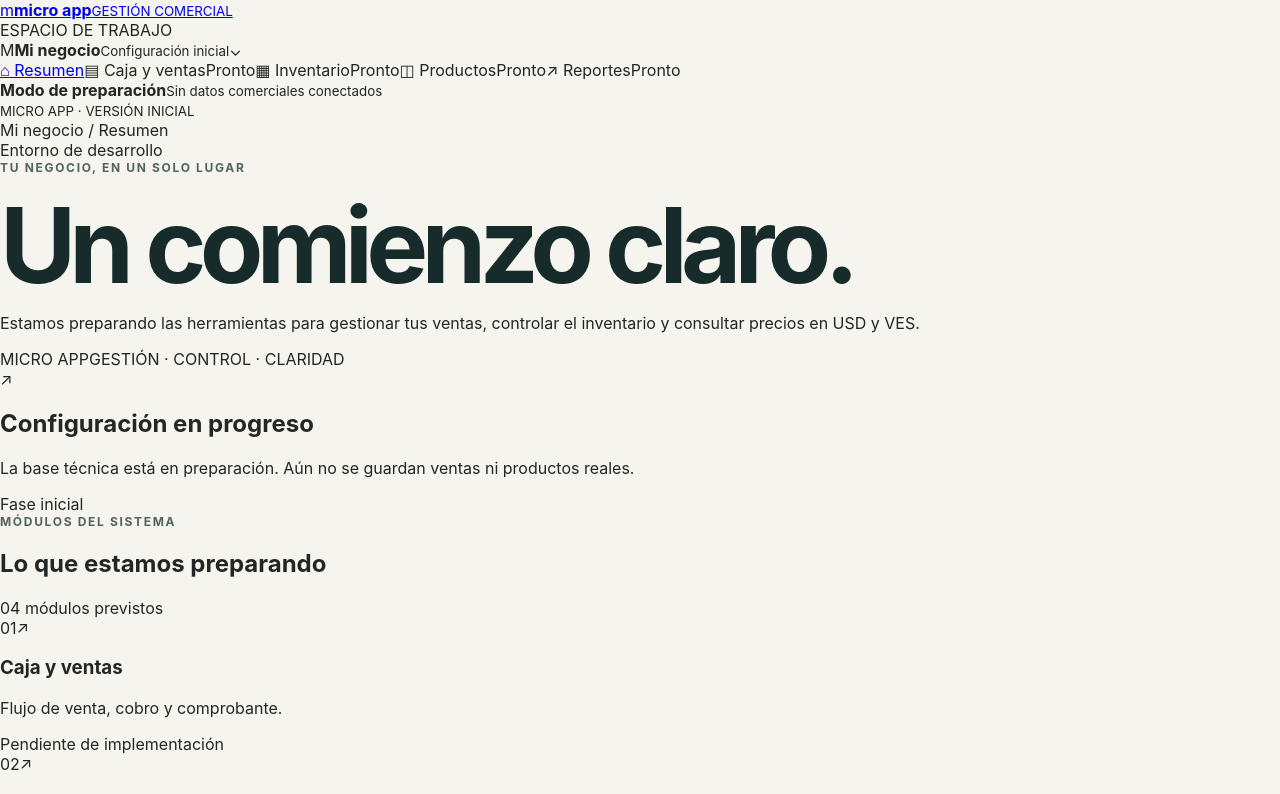
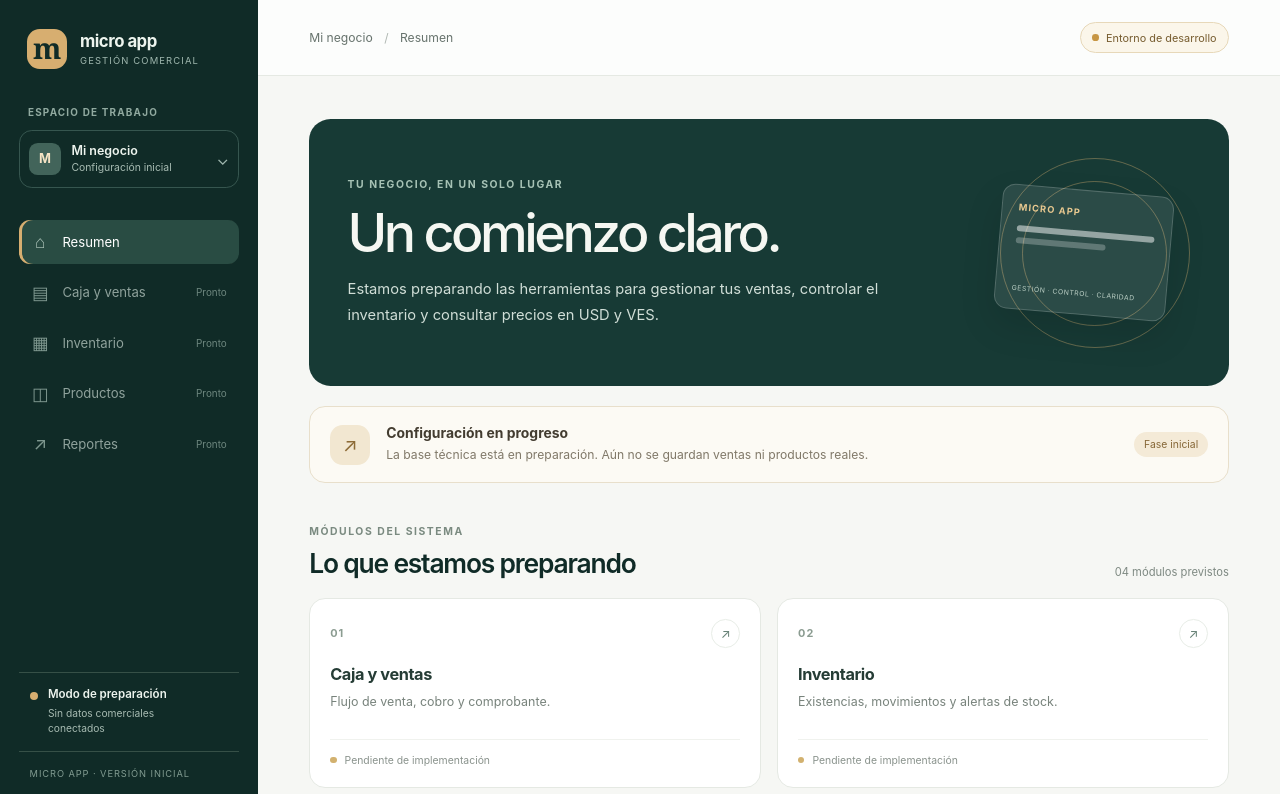
Before and after one commit to BTF14/Micro-app, a React (Vite) app in the folder apps/web/: page / in a window 1280 px wide. Shown: the top 794 px of the page. Built offline with nearby package versions, Linux system fonts and the light colour scheme.

Commit message:
style(web): make dashboard shell responsive

```diff
--- a/apps/web/src/styles.css
+++ b/apps/web/src/styles.css
@@ -1,18 +1,23 @@
 :root {
   color-scheme: light;
   font-family: Inter, ui-sans-serif, system-ui, -apple-system, BlinkMacSystemFont, "Segoe UI", sans-serif;
-  color: #222624;
-  background: #f5f4ef;
+  color: #202b29;
+  background: #f6f7f4;
   font-synthesis: none;
   text-rendering: optimizeLegibility;
   -webkit-font-smoothing: antialiased;
-  --petrol: #172b2a;
-  --gold: #d6a85f;
-  --paper: #f5f4ef;
-  --ink: #222624;
+  --petrol: #173a35;
+  --petrol-dark: #102b27;
+  --gold: #d7ae70;
+  --paper: #f6f7f4;
+  --ink: #202b29;
+  --muted: #77817c;
+  --line: #e5e9e3;
 }
 
 * { box-sizing: border-box; }
+
+html { min-width: 320px; scroll-behavior: smooth; }
 
 body {
   min-width: 320px;
@@ -21,72 +26,272 @@ body {
   background: var(--paper);
 }
 
-.shell {
-  display: flex;
+button, a { font: inherit; }
+
+a { color: inherit; text-decoration: none; }
+
+.app-shell {
+  display: grid;
+  grid-template-columns: 258px minmax(0, 1fr);
   min-height: 100vh;
-  flex-direction: column;
-  justify-content: space-between;
-  padding: clamp(1.5rem, 6vw, 5rem);
 }
 
-.intro {
-  width: min(100%, 48rem);
-  margin: auto 0;
+.sidebar {
+  position: sticky;
+  top: 0;
+  display: flex;
+  height: 100vh;
+  min-height: 620px;
+  flex-direction: column;
+  padding: 1.8rem 1.2rem 1.3rem;
+  color: #edf4ee;
+  background: var(--petrol-dark);
 }
 
-.eyebrow {
-  margin: 0 0 1.25rem;
-  color: #52625e;
-  font-size: 0.75rem;
-  font-weight: 700;
-  letter-spacing: 0.14em;
+.brand {
+  display: flex;
+  align-items: center;
+  gap: 0.8rem;
+  padding: 0 0.5rem 2.3rem;
 }
 
-h1 {
-  margin: 0;
-  color: var(--petrol);
-  font-size: clamp(3rem, 10vw, 6.5rem);
-  letter-spacing: -0.065em;
-  line-height: 0.98;
+.brand-mark {
+  display: grid;
+  width: 2.5rem;
+  height: 2.5rem;
+  place-items: center;
+  border-radius: 0.8rem;
+  color: var(--petrol-dark);
+  background: var(--gold);
+  font-family: Georgia, serif;
+  font-size: 1.8rem;
+  font-weight: 700;
+  line-height: 1;
 }
 
-.lead {
-  max-width: 38rem;
-  margin: 1.5rem 0;
-  font-size: clamp(1.1rem, 2.8vw, 1.45rem);
-  line-height: 1.55;
+.brand strong, .brand small, .workspace strong, .workspace small,
+.connection-indicator strong, .connection-indicator small {
+  display: block;
 }
 
-.status {
+.brand strong { font-size: 1.05rem; letter-spacing: -0.03em; }
+.brand small { margin-top: 0.25rem; color: #9fb7ae; font-size: 0.59rem; letter-spacing: 0.12em; }
+
+.workspace-label {
+  padding: 0 0.55rem;
+  color: #91aaa0;
+  font-size: 0.62rem;
+  font-weight: 700;
+  letter-spacing: 0.12em;
+}
+
+.workspace {
+  display: flex;
+  align-items: center;
+  gap: 0.65rem;
+  margin-top: 0.75rem;
+  padding: 0.75rem 0.55rem;
+  border: 1px solid #36564f;
+  border-radius: 0.8rem;
+}
+
+.workspace-avatar {
+  display: grid;
+  width: 2rem;
+  height: 2rem;
+  flex: 0 0 auto;
+  place-items: center;
+  border-radius: 0.55rem;
+  color: #f6e4c5;
+  background: #42645a;
+  font-size: 0.8rem;
+  font-weight: 700;
+}
+
+.workspace strong { font-size: 0.78rem; font-weight: 600; }
+.workspace small { margin-top: 0.2rem; color: #a7bbb2; font-size: 0.65rem; }
+.workspace-chevron { margin-left: auto; color: #9fb7ae; }
+
+.side-nav { display: grid; gap: 0.35rem; margin-top: 2rem; }
+
+.nav-item {
+  display: flex;
+  min-height: 2.8rem;
+  align-items: center;
+  gap: 0.8rem;
+  padding: 0.65rem 0.75rem;
+  border-radius: 0.7rem;
+  color: #c0d0c9;
+  font-size: 0.82rem;
+}
+
+.nav-item.active {
+  color: #fff;
+  background: #294c43;
+  box-shadow: inset 3px 0 0 var(--gold);
+}
+
+.nav-symbol { width: 1.15rem; color: #a8c0b6; font-size: 1.1rem; text-align: center; }
+.nav-lock { margin-left: auto; color: #91aaa0; font-size: 0.62rem; }
+.nav-item.disabled { opacity: 0.72; }
+
+.sidebar-bottom { margin-top: auto; }
+.connection-indicator {
+  display: flex;
+  align-items: flex-start;
+  gap: 0.65rem;
+  padding: 0.9rem 0.65rem;
+  border-top: 1px solid #365047;
+  border-bottom: 1px solid #365047;
+}
+.connection-dot { width: 0.5rem; height: 0.5rem; flex: 0 0 auto; margin-top: 0.28rem; border-radius: 50%; background: var(--gold); }
+.connection-indicator strong { font-size: 0.72rem; font-weight: 600; }
+.connection-indicator small { max-width: 9rem; margin-top: 0.3rem; color: #a7bbb2; font-size: 0.64rem; line-height: 1.5; }
+.sidebar-version { display: block; padding: 1rem 0.65rem 0; color: #819b91; font-size: 0.58rem; letter-spacing: 0.1em; }
+
+.main-panel { min-width: 0; }
+.topbar {
+  display: flex;
+  min-height: 76px;
+  align-items: center;
+  justify-content: space-between;
+  gap: 1rem;
+  padding: 1rem clamp(1.5rem, 4vw, 3.8rem);
+  border-bottom: 1px solid var(--line);
+  background: rgba(255,255,255,0.74);
+}
+.breadcrumb { color: #67736d; font-size: 0.76rem; }
+.breadcrumb span { padding: 0 0.5rem; color: #b0b8b2; }
+.environment-badge {
   display: inline-flex;
   align-items: center;
-  gap: 0.7rem;
-  border: 1px solid #d6d8d1;
+  gap: 0.45rem;
+  padding: 0.48rem 0.7rem;
+  border: 1px solid #e7d8b9;
   border-radius: 999px;
-  padding: 0.65rem 0.9rem;
-  font-size: 0.9rem;
+  color: #765c2f;
+  background: #fbf6ea;
+  font-size: 0.68rem;
+  white-space: nowrap;
+}
+.environment-badge span { width: 0.42rem; height: 0.42rem; border-radius: 50%; background: #c79644; }
+
+.page-content { width: min(100%, 1320px); margin: 0 auto; padding: 2.7rem clamp(1.5rem, 4vw, 3.8rem) 1.5rem; }
+
+.welcome {
+  position: relative;
+  display: flex;
+  min-height: 235px;
+  align-items: center;
+  justify-content: space-between;
+  gap: 1.5rem;
+  overflow: hidden;
+  padding: clamp(1.5rem, 3vw, 2.5rem);
+  border-radius: 1.35rem;
+  color: #f5f7f2;
+  background: var(--petrol);
+}
+.welcome > div:first-child { position: relative; z-index: 1; max-width: 37rem; }
+.eyebrow { margin: 0 0 0.9rem; color: #a6c2b5; font-size: 0.65rem; font-weight: 700; letter-spacing: 0.15em; }
+h1 { margin: 0; font-size: clamp(2.2rem, 4.2vw, 3.6rem); font-weight: 550; letter-spacing: -0.065em; line-height: 1.05; }
+.welcome-copy { max-width: 35rem; margin: 1rem 0 0; color: #d0ded7; font-size: 0.92rem; line-height: 1.7; }
+
+.welcome-art { position: relative; width: 245px; height: 190px; flex: 0 0 245px; }
+.art-ring { position: absolute; border: 1px solid rgba(215,174,112,0.4); border-radius: 50%; }
+.ring-one { width: 190px; height: 190px; top: 0; right: 0; }
+.ring-two { width: 145px; height: 145px; top: 23px; right: 23px; }
+.art-card {
+  position: absolute;
+  top: 32px;
+  right: 20px;
+  display: flex;
+  width: 172px;
+  height: 125px;
+  flex-direction: column;
+  justify-content: center;
+  padding: 1rem;
+  transform: rotate(5deg);
+  border: 1px solid rgba(255,255,255,0.18);
+  border-radius: 0.8rem;
+  background: rgba(255,255,255,0.09);
+  box-shadow: 0 16px 36px rgba(0,0,0,0.12);
+}
+.art-card-label { color: #e9c990; font-size: 0.58rem; font-weight: 700; letter-spacing: 0.12em; }
+.art-card-line { width: 100%; height: 6px; margin-top: 0.8rem; border-radius: 10px; background: rgba(255,255,255,0.5); }
+.art-card-line.short { width: 65%; margin-top: 0.4rem; background: rgba(255,255,255,0.25); }
+.art-card-foot { margin-top: auto; color: #b9cdc3; font-size: 0.43rem; letter-spacing: 0.07em; }
+
+.setup-banner {
+  display: flex;
+  align-items: center;
+  gap: 1rem;
+  margin-top: 1.25rem;
+  padding: 1.1rem 1.25rem;
+  border: 1px solid #e8dfcb;
+  border-radius: 1rem;
+  background: #fcfaf4;
+}
+.setup-icon { display: grid; width: 2.5rem; height: 2.5rem; flex: 0 0 auto; place-items: center; border-radius: 0.8rem; color: #8d6b36; background: #f2e7d1; font-size: 1.2rem; }
+.setup-text { min-width: 0; }
+.setup-text h2 { margin: 0; color: #433c30; font-size: 0.87rem; font-weight: 700; }
+.setup-text p { margin: 0.35rem 0 0; color: #817969; font-size: 0.76rem; line-height: 1.5; }
+.setup-status { margin-left: auto; padding: 0.4rem 0.6rem; border-radius: 999px; color: #866737; background: #f4ead7; font-size: 0.65rem; white-space: nowrap; }
+
+.modules-section { margin-top: 2.6rem; }
+.section-heading { display: flex; align-items: flex-end; justify-content: space-between; gap: 1rem; margin-bottom: 1.2rem; }
+.section-heading .eyebrow { margin-bottom: 0.55rem; color: #7a8a80; }
+.section-heading h2 { margin: 0; color: var(--petrol-dark); font-size: clamp(1.25rem, 2.2vw, 1.65rem); font-weight: 600; letter-spacing: -0.045em; }
+.module-count { color: #7e8982; font-size: 0.7rem; white-space: nowrap; }
+.module-grid { display: grid; grid-template-columns: repeat(2, minmax(0, 1fr)); gap: 1rem; }
+.module-card { display: flex; min-height: 190px; flex-direction: column; padding: 1.25rem; border: 1px solid var(--line); border-radius: 1rem; background: #fff; transition: border-color 160ms ease, transform 160ms ease; }
+.module-card:hover { transform: translateY(-2px); border-color: #cbd8cf; }
+.module-card-top { display: flex; align-items: center; justify-content: space-between; }
+.module-number { color: #8b9c91; font-size: 0.68rem; font-weight: 700; letter-spacing: 0.1em; }
+.module-indicator { display: grid; width: 1.8rem; height: 1.8rem; place-items: center; border: 1px solid #e8ede7; border-radius: 50%; color: #668176; font-size: 0.8rem; }
+.module-card h3 { margin: 1rem 0 0; color: #253c35; font-size: 1.02rem; font-weight: 650; letter-spacing: -0.025em; }
+.module-card p { margin: 0.5rem 0 1.2rem; color: #78837c; font-size: 0.78rem; line-height: 1.6; }
+.module-card-bottom { display: flex; align-items: center; gap: 0.5rem; margin-top: auto; padding-top: 0.85rem; border-top: 1px solid #f0f2ee; color: #8a938d; font-size: 0.65rem; }
+.module-status-dot { width: 0.4rem; height: 0.4rem; border-radius: 50%; background: #d2b16f; }
+
+.main-footer { display: flex; justify-content: space-between; gap: 1rem; margin-top: 2.5rem; padding-top: 1.2rem; border-top: 1px solid var(--line); color: #87918a; font-size: 0.65rem; }
+
+@media (max-width: 1000px) {
+  .app-shell { grid-template-columns: 220px minmax(0, 1fr); }
+  .sidebar { padding-right: 0.9rem; padding-left: 0.9rem; }
+  .welcome-art { width: 175px; flex-basis: 175px; transform: scale(0.85); transform-origin: center right; margin-left: -1rem; }
+  .page-content { padding-top: 1.8rem; }
 }
 
-.status-dot {
-  width: 0.55rem;
-  height: 0.55rem;
-  border-radius: 50%;
-  background: var(--gold);
-}
-
-.note {
-  max-width: 38rem;
-  color: #5c625d;
-  font-size: 0.9rem;
-  line-height: 1.65;
-}
-
-footer {
-  margin-top: 4rem;
-  color: #69716b;
-  font-size: 0.8rem;
+@media (max-width: 760px) {
+  .app-shell { display: block; }
+  .sidebar { position: static; height: auto; min-height: 0; padding: 1rem 1.1rem 0.8rem; }
+  .brand { padding: 0 0.2rem 1rem; }
+  .brand-mark { width: 2.2rem; height: 2.2rem; }
+  .workspace-label, .workspace, .sidebar-bottom { display: none; }
+  .side-nav { display: flex; gap: 0.4rem; overflow-x: auto; margin: 0; padding: 0.1rem 0 0.7rem; scrollbar-width: thin; }
+  .nav-item { min-height: 2.4rem; flex: 0 0 auto; gap: 0.4rem; padding: 0.5rem 0.65rem; font-size: 0.72rem; }
+  .nav-lock { display: none; }
+  .nav-symbol { width: auto; font-size: 0.9rem; }
+  .topbar { min-height: 58px; padding: 0.8rem 1.1rem; }
+  .breadcrumb { font-size: 0.68rem; }
+  .environment-badge { padding: 0.4rem 0.55rem; font-size: 0.61rem; }
+  .page-content { padding: 1.2rem 1.1rem 1rem; }
+  .welcome { min-height: 0; padding: 1.5rem; }
+  .welcome-art { display: none; }
+  .welcome-copy { font-size: 0.84rem; }
+  .setup-banner { align-items: flex-start; padding: 0.9rem; }
+  .setup-icon { width: 2rem; height: 2rem; }
+  .setup-text h2 { font-size: 0.8rem; }
+  .setup-text p { font-size: 0.7rem; }
+  .setup-status { display: none; }
+  .modules-section { margin-top: 2rem; }
+  .module-grid { grid-template-columns: 1fr; gap: 0.75rem; }
+  .module-card { min-height: 165px; padding: 1rem; }
+  .main-footer { flex-direction: column; gap: 0.45rem; font-size: 0.62rem; }
 }
 
 @media (prefers-reduced-motion: reduce) {
   *, *::before, *::after { scroll-behavior: auto !important; }
+  .module-card { transition: none; }
+  .module-card:hover { transform: none; }
 }
```
